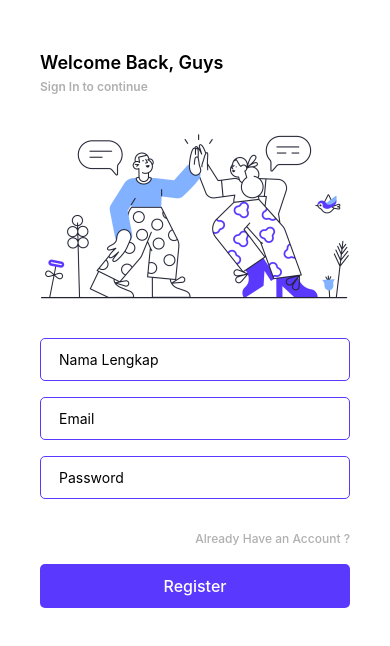
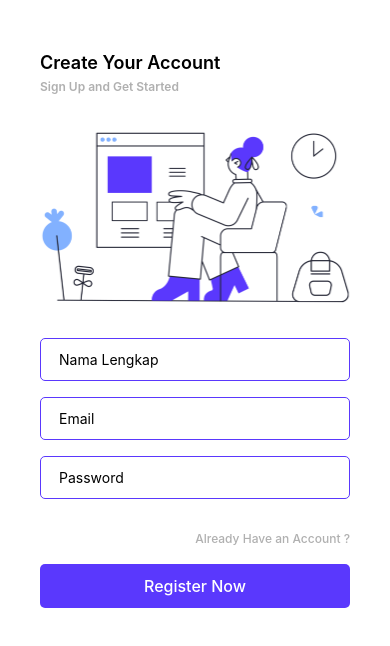
Before and after one commit to mrizkyaly/react-native-TugasAndroid, a React Native app: screen /Register in a window 390 px wide. Shown: the top 646 px of the page. Built offline with nearby package versions, Linux system fonts and the light colour scheme.

Commit message:
fix routing

```diff
--- a/src/components/atoms/Button/index.js
+++ b/src/components/atoms/Button/index.js
@@ -1,11 +1,9 @@
 import React from 'react';
 import {StyleSheet, Text, TouchableOpacity} from 'react-native';
 
-const Button = ({title}) => {
+const Button = ({title, onPress}) => {
   return (
-    <TouchableOpacity
-      style={styles.btn}
-      onPress={() => navigation.navigate('UserProfile')}>
+    <TouchableOpacity style={styles.btn} onPress={onPress}>
       <Text style={styles.btnText}>{title}</Text>
     </TouchableOpacity>
   );
--- a/src/components/atoms/Link/index.js
+++ b/src/components/atoms/Link/index.js
@@ -1,9 +1,9 @@
 import React from 'react';
 import {StyleSheet, Text, TouchableOpacity, View} from 'react-native';
 
-const Link = ({title}) => {
+const Link = ({title, onPress}) => {
   return (
-    <TouchableOpacity>
+    <TouchableOpacity onPress={onPress}>
       <Text style={styles.link}>{title}</Text>
     </TouchableOpacity>
   );
--- a/src/pages/Login/index.js
+++ b/src/pages/Login/index.js
@@ -4,6 +4,9 @@ import ILLogo from '../../assets/img/pablita-success.png';
 import {Button, Input, Link} from '../../components/atoms';
 
 const Login = ({navigation}) => {
+  const onPress = () => {
+    navigation.navigate('UserProfile');
+  };
   return (
     <View style={styles.page}>
       <Text style={styles.title}>Welcome Back, Guys</Text>
@@ -15,8 +18,11 @@ const Login = ({navigation}) => {
         <Input placeholder="Email" />
         <Input placeholder="Password" />
       </View>
-      <Link title="Forget my password ?" />
-      <Button title="Login" />
+      <Link
+        title="Forget my password ?"
+        onPress={() => navigation.navigate('Register')}
+      />
+      <Button title="Login" onPress={onPress} />
     </View>
   );
 };
--- a/src/pages/Register/index.js
+++ b/src/pages/Register/index.js
@@ -1,23 +1,30 @@
 import React from 'react';
 import {Image, StyleSheet, Text, View} from 'react-native';
-import ILLogo from '../../assets/img/pablita-success.png';
+import ImgRegister from '../../assets/img/img-register.png';
 import {Button, Input, Link} from '../../components/atoms';
 
 const Register = ({navigation}) => {
+  const onPress = () => {
+    navigation.navigate('UserProfile');
+  };
+
   return (
     <View style={styles.page}>
-      <Text style={styles.title}>Welcome Back, Guys</Text>
-      <Text style={styles.subTitle}>Sign In to continue</Text>
+      <Text style={styles.title}>Create Your Account</Text>
+      <Text style={styles.subTitle}>Sign Up and Get Started</Text>
       <View>
-        <Image source={ILLogo} style={styles.logo} />
+        <Image source={ImgRegister} style={styles.logo} />
       </View>
       <View style={styles.fillAuth}>
         <Input placeholder="Nama Lengkap" />
         <Input placeholder="Email" />
         <Input placeholder="Password" />
       </View>
-      <Link title="Already Have an Account ?" />
-      <Button title="Register" />
+      <Link
+        title="Already Have an Account ?"
+        onPress={() => navigation.navigate('Login')}
+      />
+      <Button title="Register Now" onPress={onPress} />
     </View>
   );
 };
```
Also changed, not shown: src/assets/icon/pablita-522 1.svg (added), src/assets/img/img-register.png (added).
